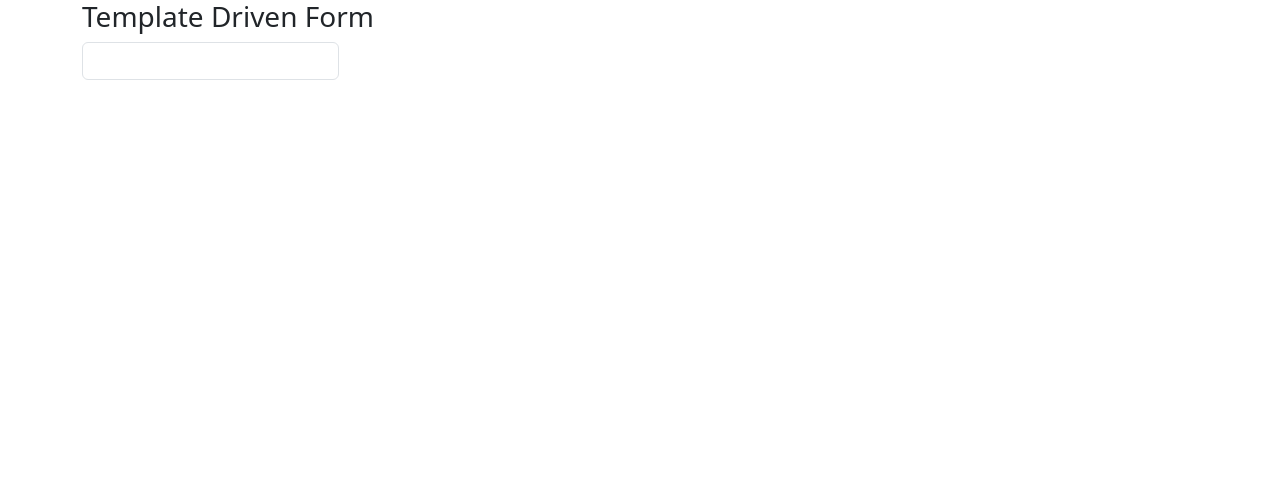
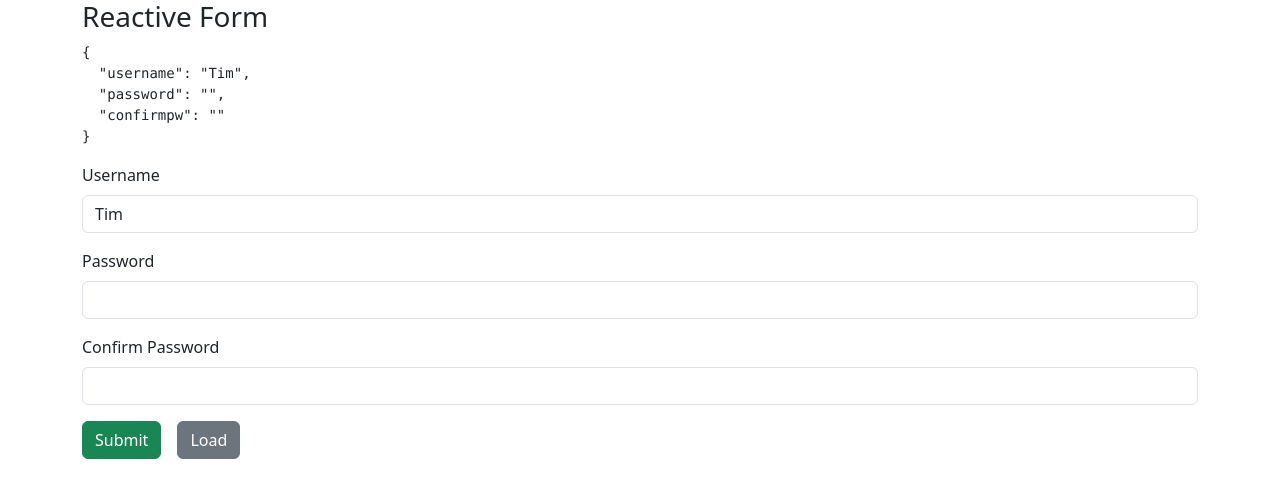
Before and after one commit to cse2020084/user-form, an Angular app: page /reactive-form in a window 1280 px wide. Shown: the top 498 px of the page. Built offline with nearby package versions, Linux system fonts and the light colour scheme.

Commit message:
continie zero

```diff
--- a/src/app/app-routing.module.ts
+++ b/src/app/app-routing.module.ts
@@ -5,7 +5,7 @@ import { TemplateComponent } from 'src/component/template-form/template/template
 
 
 const routes: Routes = [
-  {path:'',redirectTo:'/template-form',pathMatch:'full'},
+  {path:'',redirectTo:'/reactive-form',pathMatch:'full'},
   {path:'template-form',component:TemplateComponent},
   {path:'reactive-form',component:ReactiveComponent},
   {path:'**', redirectTo: '/template-form', pathMatch: 'full'}
--- a/src/component/component.module.ts
+++ b/src/component/component.module.ts
@@ -5,6 +5,7 @@ import { ComponentRoutingModule } from './component-routing.module';
 import { TemplateComponent } from './template-form/template/template.component';
 import { ReactiveComponent } from './reactive-form/reactive/reactive.component';
 import { FormsModule } from '@angular/forms';
+import { ReactiveFormsModule } from '@angular/forms';
 
 
 @NgModule({
@@ -12,7 +13,8 @@ import { FormsModule } from '@angular/forms';
   imports: [
     CommonModule,
     ComponentRoutingModule,
-    FormsModule
+    FormsModule,
+    ReactiveFormsModule
   ],
   exports:[
     TemplateComponent,
--- a/src/component/reactive-form/reactive/reactive.component.html
+++ b/src/component/reactive-form/reactive/reactive.component.html
@@ -1,10 +1,24 @@
 <div class="container">
-    <h3>Template Driven Form</h3>
-    <form action="" class="form-group">
-        <div class="mb-3">
-            <label for="" class="form-label">
-                <input type="text" class="form-control">
-            </label>
+    <h3>Reactive Form</h3>
+    <pre>{{registrationForm.value | json}}</pre>
+    <form action="" class="form-group" [formGroup]="registrationForm" (ngSubmit)="onSubmit()">
+        <div class="mb-3 form-group">
+            <label for="" class="form-label">Username</label>
+            <input type="text" class="form-control" formControlName="username">
+        </div>
+
+        <div class="mb-3 form-group">
+            <label for="" class="form-label">Password</label>
+            <input type="password" class="form-control" formControlName="password">
+        </div>
+
+        <div class="mb-3 form-group">
+            <label for="" class="form-label">Confirm Password</label>
+            <input type="password" class="form-control" formControlName="confirmpw">
+        </div>
+        <div class="class-12">
+            <button class="btn btn-success" type="submit">Submit</button>
+            <button (click)="loadOnClick()" class=" ms-3 btn btn-secondary " type="button">Load</button>
         </div>
     </form>
 </div>
--- a/src/component/reactive-form/reactive/reactive.component.ts
+++ b/src/component/reactive-form/reactive/reactive.component.ts
@@ -1,4 +1,5 @@
 import { Component, OnInit } from '@angular/core';
+import { FormBuilder, FormControl, FormGroup } from '@angular/forms';
 
 @Component({
   selector: 'app-reactive',
@@ -7,9 +8,35 @@ import { Component, OnInit } from '@angular/core';
 })
 export class ReactiveComponent implements OnInit {
 
-  constructor() { }
+  constructor(private fb:FormBuilder) { }
 
   ngOnInit(): void {
   }
 
+  registrationForm=new FormGroup({
+    username:new FormControl('Tim'),
+    password:new FormControl(''),
+    confirmpw:new FormControl('')
+  });
+
+  registrationForm2=this.fb.group({
+    username:['Tim'],
+    password:[''],
+    confirmpw:['']
+  })
+
+
+  onSubmit(){
+    console.log('registration form',this.registrationForm);
+  }
+
+  loadOnClick(){
+    this.registrationForm.setValue({
+      username:'Ram',
+      password:'1234',
+      confirmpw:'1234'
+    });
+
+  }
+
 }
```
